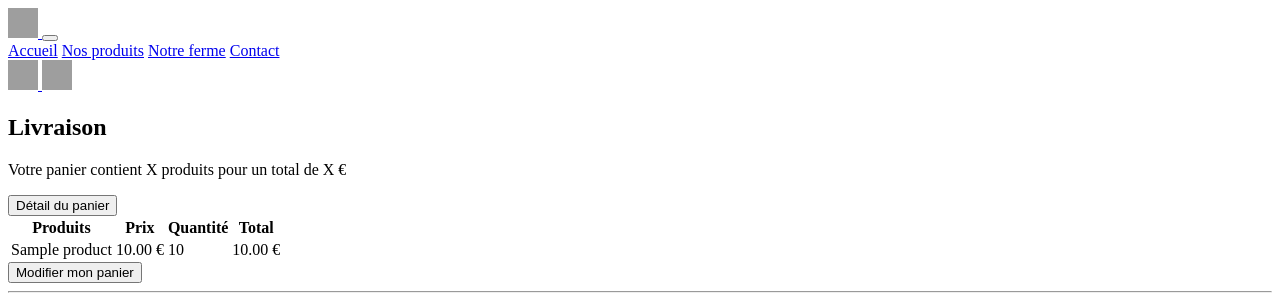
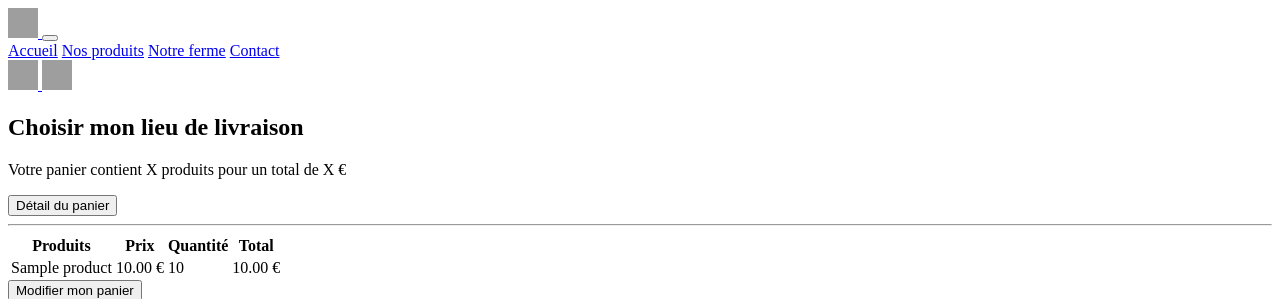
Before and after one commit to WildCodeSchool/orleans-0219-php-lavoliere, a Symfony app: template templates/order/delivery.html.twig in a window 1280 px wide. Shown: the top 299 px of the page. Run offline with Twig, Linux system fonts and the light colour scheme; the template is opened without the code that fills it: most values are stand-ins (such as "Sample title", 1, 10 or a date in 2020); some libraries are stand-ins or nearby versions; grey boxes are pictures that could not be loaded.

Commit message:
stylize delivery.html.twig

```diff
--- a/assets/scss/order.scss
+++ b/assets/scss/order.scss
@@ -12,6 +12,9 @@
   }
 
   .btn-outline-back {
-    @include btn-outline($text-color-tertiary)
+    @include btn-outline($footer-color)
+  }
+  .table-custom {
+    background-color: $footer-color;
   }
 }
--- a/templates/order/delivery.html.twig
+++ b/templates/order/delivery.html.twig
@@ -1,12 +1,11 @@
 {% extends 'visitorLayout.html.twig' %}
 
-{% block title %}Ferme de la Volière - Votre panier{% endblock %}
+{% block title %}Ferme de la Volière - Validation du point de livraison{% endblock %}
 
 {% block body %}
     <section class="shopping-delivery">
-        <div class="container-fluid">
-            <div class="justify-content-center text-center">
-                <h1 class="mt-5 pt-5">Livraison</h1>
+        <div class="container justify-content-center text-center">
+            <h1 class="mt-5 pt-5">Choisir mon lieu de livraison</h1>
             <div class="text-center btn-collapse-cart cart-extend">
                 <div class="cart-resume">
                     <p class="my-5">Votre panier contient X produits pour un total de X €</p>
@@ -16,12 +15,12 @@
                         aria-expanded="false" aria-controls="collapseContact">Détail du panier
                 </button>
             </div>
-                <div class="table-responsive mt-5">
+            <hr>
             <div class="collapse" id="collapseCart">
-                        <table class="col-sm-10 table">
+                    <table class="table-sm w-50 mx-auto">
                         <thead>
-                            <tr class="text-center">
-                                <th class="name-product" scope="2">Produits</th>
+                        <tr class="text-center table-custom">
+                            <th scope="col">Produits</th>
                             <th scope="col">Prix</th>
                             <th scope="col">Quantité</th>
                             <th scope="col">Total</th>
@@ -29,8 +28,8 @@
                         </thead>
                         <tbody>
                         {% for product, detail in cart %}
-                                <tr class="text-center align-content-center">
-                                    <td class="name-product">{{ detail.product.name }}</td>
+                            <tr class="text-center">
+                                <td>{{ detail.product.name }}</td>
                                 <td>{{ detail.product.price|number_format(2) }} €</td>
                                 <td>{{ detail.quantity }}</td>
                                 <td>{{ detail.product.price|number_format(2) }} €</td>
@@ -38,13 +37,13 @@
                         {% endfor %}
                         </tbody>
                     </table>
-                        <button class="btn btn-outline-back">Modifier mon panier</button>
-                    </div>
+                <button class="btn btn-outline-back mt-3 mb-1">Modifier mon panier</button>
                 <hr>
             </div>
+
             <div class="row justify-content-center text-center">
-                    <button class="btn-outline-back m-3 ">Continuer les achats</button>
-                    <button class="btn-outline-validate m-3">Valider la commande</button>
+                <button class="btn-outline-back m-3">Continuer les achats</button>
+                <button class="btn-outline m-3">Valider la commande</button>
             </div>
         </div>
     </section>
```
Lines whose indentation alone changed are shown as unchanged.
